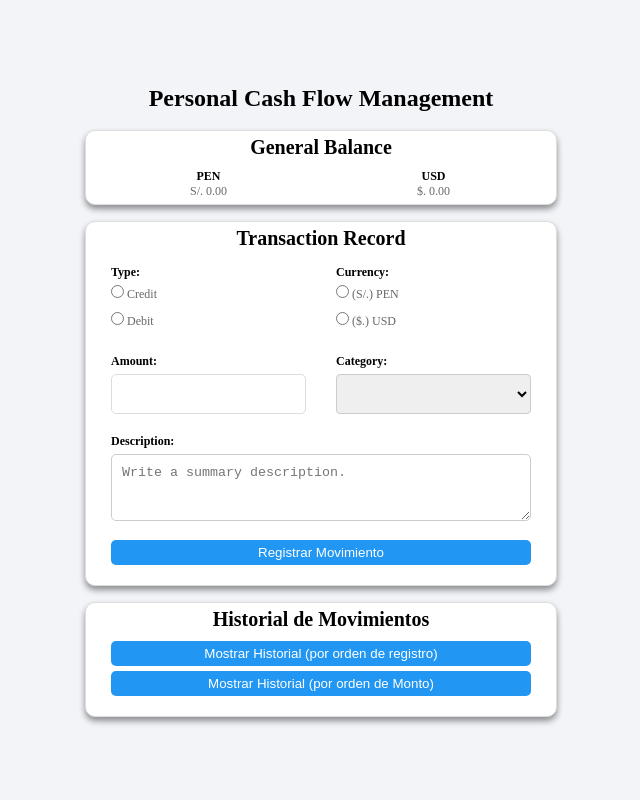
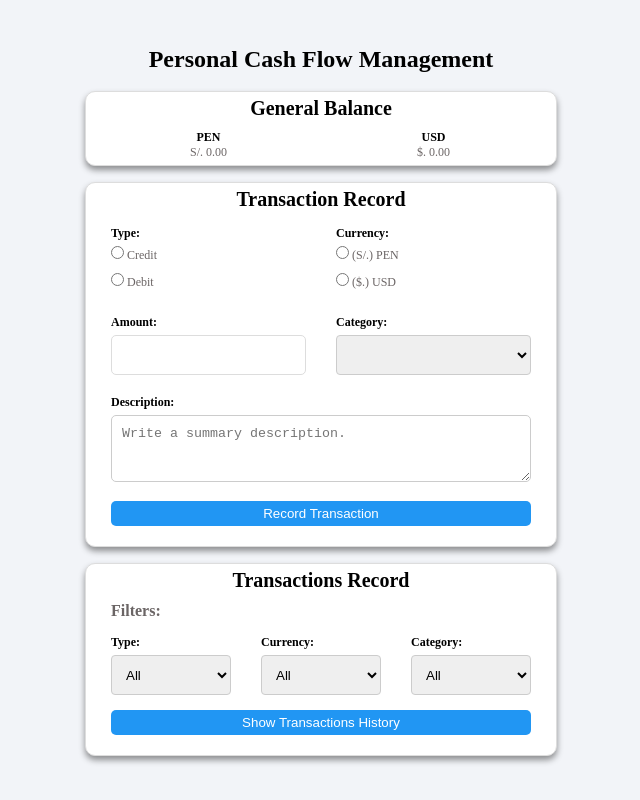
Before and after one commit to NiceNoise/personal-budget, a plain HTML site: page index.html in a window 1280 px wide. Shown: the whole page, without its empty margins (319-959 px from the left). Drawn offline with Linux system fonts and the light colour scheme.

Commit message:
feat: cambio en el UX/UI

```diff
--- a/CSS/styles.css
+++ b/CSS/styles.css
@@ -91,6 +91,15 @@ h2 {
     font-size: 1.25rem;
     color: var(--font-color-h2);
 
+    margin-bottom: 10px;
+}
+
+h3 {
+    text-align: left;
+    font-size: 1rem;
+    color: var(--font-color-h3);
+
+    margin-left: 15px;
     margin-bottom: 10px;
 }
 
@@ -243,6 +252,18 @@ label {
     /*border: 1px solid #234;*/
 }
 
+.filter-table {
+    width: 100%; /* Ocupa todo el ancho del contenedor */
+    border-collapse: collapse; /* Elimina espacios entre celdas */
+}
+
+.filter-detail {
+    width: 33.33%; /* Distribuye las columnas en partes iguales */
+    text-align: left; /* Centra el texto en las celdas */
+    padding: 0px; /* Añade algo de padding para mejorar la legibilidad */
+    /*border: 1px solid #234;*/
+}
+
 .box-option {
     width: 100%;
     height: 40px;
--- a/JS/utils.js
+++ b/JS/utils.js
@@ -1,17 +1,3 @@
-// Funciones de formateo (como en el ejemplo anterior)
-function formatearFecha(fecha) {
-    const dia = fecha.getDate().toString().padStart(2, '0');
-    const mes = (fecha.getMonth() + 1).toString().padStart(2, '0');
-    const año = fecha.getFullYear();
-    return `${dia}/${mes}/${año}`;
-}
-
-function formatearHora(fecha) {
-    const horas = fecha.getHours().toString().padStart(2, '0');
-    const minutos = fecha.getMinutes().toString().padStart(2, '0');
-    const segundos = fecha.getSeconds().toString().padStart(2, '0');
-    return `${horas}:${minutos}:${segundos}`;
-}
 
 function semaforoSoles(monto){
     console.log("Semáforo Soles");
--- a/index.html
+++ b/index.html
@@ -125,23 +125,74 @@
                 </div>
 
                 <div class="form-group">
-                    <button type="submit" class="btn">Registrar Movimiento</button>
+                    <button type="submit" class="btn">Record Transaction</button>
                 </div>
             </form>
 
         </section>
 
         <section>
-            <h2>Historial de Movimientos</h2>
-            <div class="form-group botonera">
-                <button type="button" id="mostrarHistorialxRegistro" class="btn btn-historial">
-                    Mostrar Historial (por orden de registro)
-                </button>
+            <h2>Transactions Record</h2>
+            <h3>Filters:</h3>
+            <form id="transactionForm">
 
-                <button type="button" id="mostrarHistorialxMonto" class="btn btn-historial">
-                    Mostrar Historial (por orden de Monto)
-                </button>
 
+            </form>
+            <table class="filter-table">
+                <tbody>
+                    <tr>
+                        <td class="filter-detail">
+                            <div class="form-group">
+                                <p class="option">Type:</p>
+                                <select class="box-option" id="filterType" name="filterType">
+                                    <option value="all">All</option>
+                                    <option value="credit">Credit</option>
+                                    <option value="debit">Debit</option>
+                                </select>
+                            </div>
+                        </td>
+
+                        <td class="filter-detail">
+                            <div class="form-group">
+                                <p class="option">Currency:</p>
+                                <select class="box-option" id="filterCurrency" name="filterCurrency">
+                                    <option value="all">All</option>
+                                    <option value="PEN">PEN</option>
+                                    <option value="USD">USD</option>
+                                </select>
+                            </div>
+                        </td>
+
+                        <td class="filter-detail">
+                            <div class="form-group">
+                                <p class="option">Category:</p>
+                                <select class="box-option" id="filterCategory" name="filterCategory">
+                                    <option value="all">All</option>
+                                    <option value="salary">Salary</option>
+                                    <option value="investment">Investment</option>
+                                    <option value="freelance">Freelance</option>
+                                    <option value="feeding">Feeding</option>
+                                    <option value="transport">Trasnport</option>
+                                    <option value="services">Services</option>
+                                    <option value="rent">Rent</option>
+                                    <option value="outfit">Outfit</option>
+                                    <option value="studies">Studies</option>
+                                    <option value="entertainment">Entertainment</option>
+                                    <option value="others">Others</option>
+                                </select>
+                            </div>
+                        </td>
+
+                    </tr>
+                </tbody>
+            </table>
+
+
+
+
+                <div class="form-group">
+                    <button type="submit" class="btn">Show Transactions History</button>
+                </div>
             </div>
 
             <div class="form-group historialContenedor" id="historialContenedor">
```
